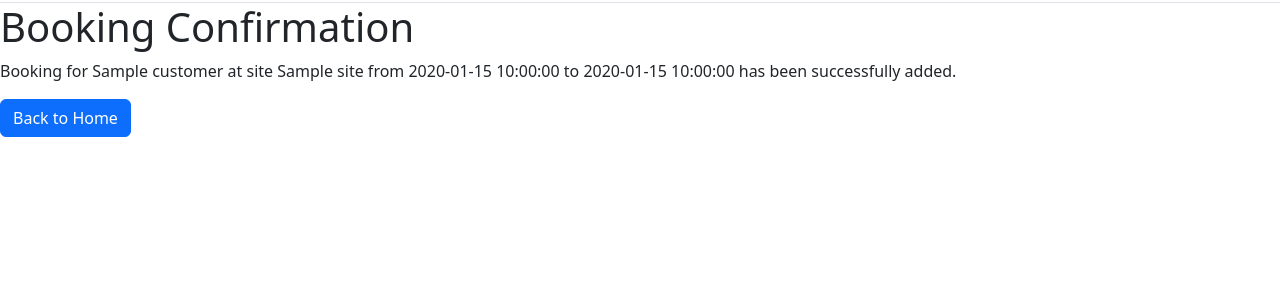
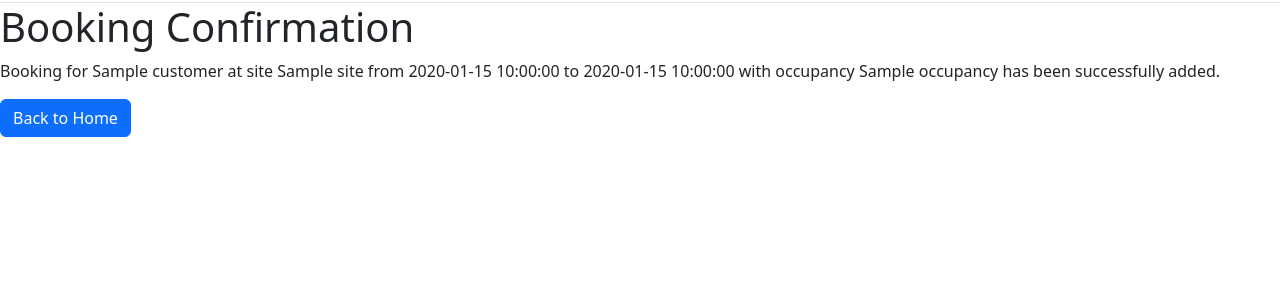
Before and after one commit to Tong-Ye-1159668/Sewlyn_Campsite_Booking_System-LincolnUni-2024-S1, a Flask app: template templates/booking_confirmation.html in a window 1280 px wide. Shown: the part 95-398 px from the top of the page. Run offline with Flask 3, Linux system fonts and the light colour scheme; the template is opened without the code that fills it: most values are stand-ins (such as "Sample title", 1, 10 or a date in 2020).

Commit message:
Try to add occupancy (error version)

```diff
--- a/app.py
+++ b/app.py
@@ -69,24 +69,16 @@ def booking():
         siteList = connection.fetchall()
         return render_template("bookingform.html", customerlist = customerList, bookingdate=bookingDate, sitelist = siteList, bookingnights = bookingNights)
 
-#@app.route("/booking/add", methods=['POST'])
-#def makebooking():
-    #print(request.form)
-    #customerid = request.form.get('customer')
-    #siteid = request.form.get('site')
-    #bookingdate = request.form.get('bookingdate')
-    #cur = getCursor()
-    #cur.execute("INSERT INTO bookings (customer, site, booking_date) VALUES(%s,%s,%s);",(customerid, siteid, str(bookingdate)))
-    #return redirect("/bookinglist")
-
 @app.route("/booking/add", methods=['POST'])
 def makebooking():
     customer_id = request.form.get('customer')
     site_id = request.form.get('site')
     booking_date = request.form.get('bookingdate')
     booking_nights = request.form.get('bookingnights')
+    occupancy = request.form.get('occupancy')
 
     booking_nights = int(booking_nights)
+    occupancy = int(occupancy)
 
     first_night = date.fromisoformat(booking_date)
 
@@ -95,8 +87,8 @@ def makebooking():
     # Insert each night of the booking into the database
     for night in range(booking_nights):
         current_night = first_night + timedelta(days=night)
-        query = "INSERT INTO bookings (site, customer, booking_date) VALUES (%s, %s, %s)"
-        connection.execute(query, (site_id, customer_id, current_night))
+        query = "INSERT INTO bookings (site, customer, booking_date, occupancy) VALUES (%s, %s, %s, %s)"
+        connection.execute(query, (site_id, customer_id, current_night, occupancy))
 
     # Fetch customer details for confirmation
     connection = getCursor()
@@ -106,7 +98,7 @@ def makebooking():
     customer_name = f"{customer[0]} {customer[1]}"
     end_date = first_night + timedelta(days=booking_nights - 1)
 
-    return render_template("booking_confirmation.html", customer=customer_name, site=site_id, start_date=first_night, end_date=end_date)
+    return render_template("booking_confirmation.html", customer=customer_name, site=site_id, start_date=first_night, end_date=end_date, occupancy=occupancy)
 
 
 
--- a/templates/booking_confirmation.html
+++ b/templates/booking_confirmation.html
@@ -2,6 +2,6 @@
 {% block title %}Booking Confirmation{% endblock %}
 {% block content %}
 <h1>Booking Confirmation</h1>
-<p>Booking for {{ customer }} at site {{ site }} from {{ start_date }} to {{ end_date }} has been successfully added.</p>
+<p>Booking for {{ customer }} at site {{ site }} from {{ start_date }} to {{ end_date }} with occupancy {{ occupancy }}  has been successfully added.</p>
 <a href="/" class="btn btn-primary">Back to Home</a>
 {% endblock %}
```
